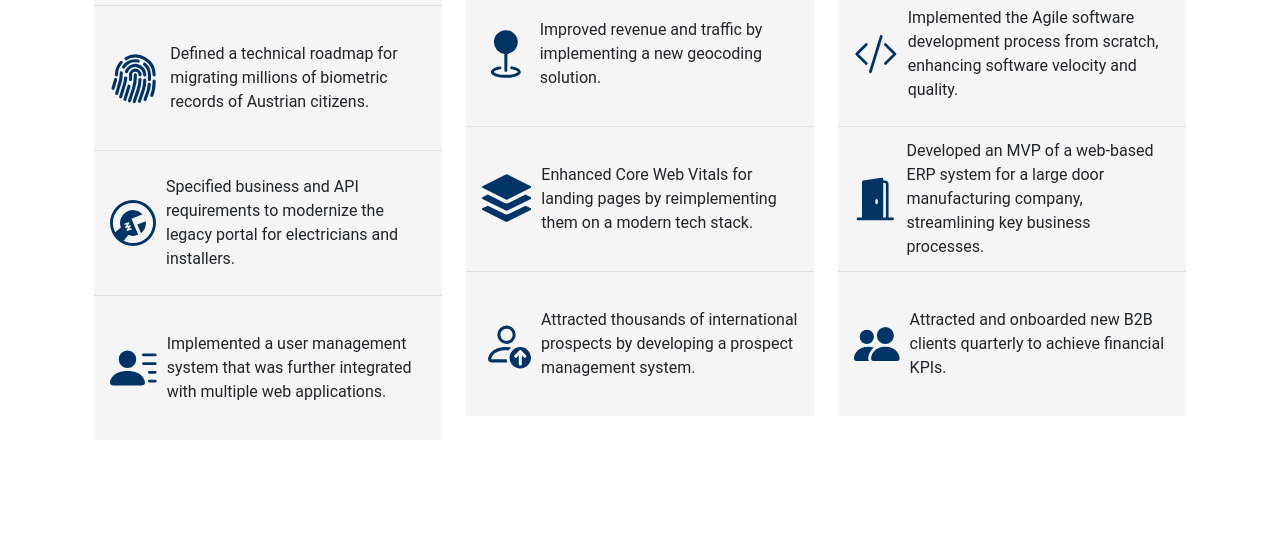
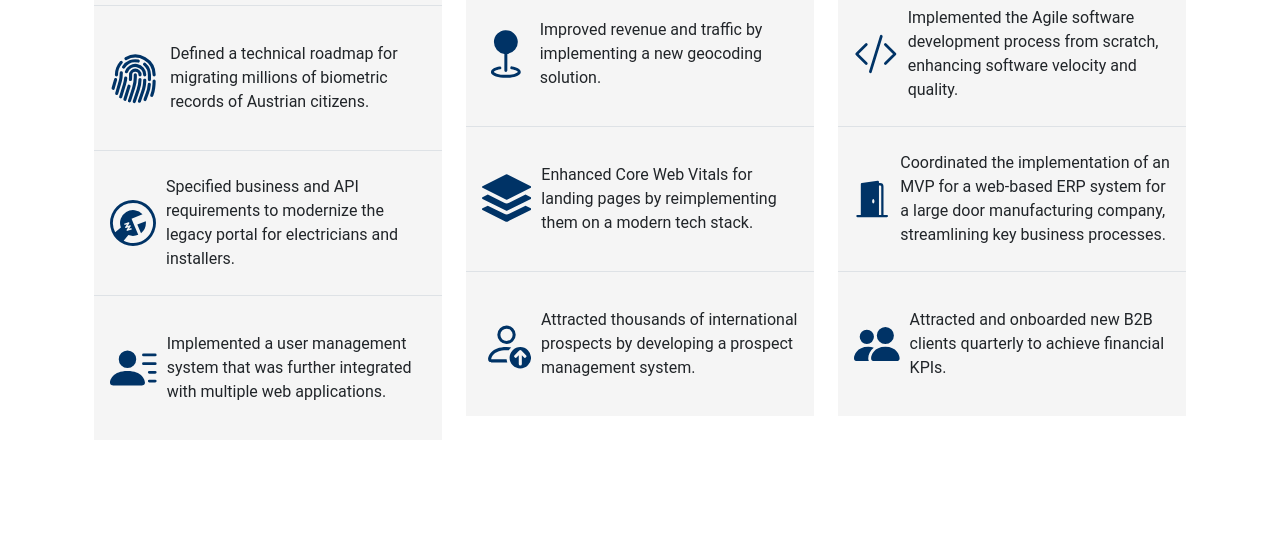
Before and after one commit to alex-beletskyi/cv, a plain HTML site: page index.html in a window 1280 px wide. Shown: the part 2108-2641 px from the top of the page. Drawn offline with nearby package versions, Linux system fonts and the light colour scheme.

Commit message:
Update index.html

```diff
--- a/index.html
+++ b/index.html
@@ -172,7 +172,7 @@
                 <svg xmlns="http://www.w3.org/2000/svg" width="145" height="128" fill="#003366" class="bi bi-door-open-fill" viewBox="0 0 16 16">
                   <path d="M1.5 15a.5.5 0 0 0 0 1h13a.5.5 0 0 0 0-1H13V2.5A1.5 1.5 0 0 0 11.5 1H11V.5a.5.5 0 0 0-.57-.495l-7 1A.5.5 0 0 0 3 1.5V15zM11 2h.5a.5.5 0 0 1 .5.5V15h-1zm-2.5 8c-.276 0-.5-.448-.5-1s.224-1 .5-1 .5.448.5 1-.224 1-.5 1"/>
                 </svg>
-                Developed an MVP of a web-based ERP system for a large door manufacturing company, streamlining key business processes.
+                Coordinated the implementation of an MVP for a web-based ERP system for a large door manufacturing company, streamlining key business processes.
 
                 <li class="list-group-item">
                   <svg xmlns="http://www.w3.org/2000/svg" width="95" height="128" fill="#003366" class="bi bi-people-fill" viewBox="0 0 16 16">
```
